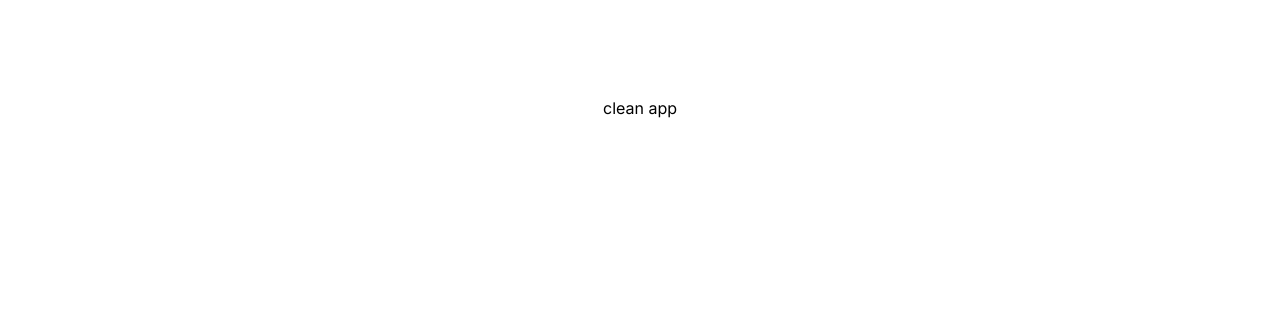
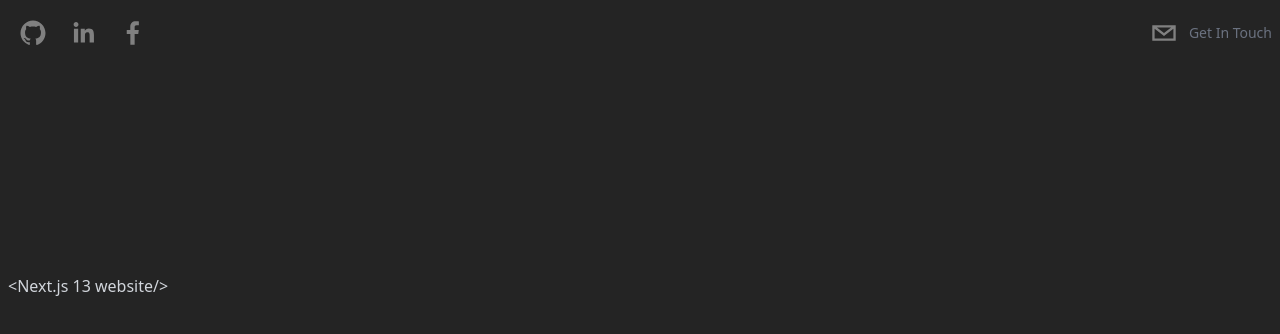
Before and after one commit to moe-9dtech/my-web, a Next.js app: page / in a window 1280 px wide. Shown: the top 334 px of the page. Built offline with nearby package versions, Linux system fonts and the light colour scheme.

Commit message:
header done

```diff
--- /dev/null
+++ b/app/components/header.tsx
@@ -0,0 +1,12 @@
+import Socials from "@/user-components/social";
+import React from "react";
+
+type Props = {};
+
+export default function Header({}: Props) {
+  return (
+    <header className="sticky top-0 flex justify-between p-2 max-w-7xl mx-auto z-20 ">
+      <Socials/>
+    </header>
+  );
+}
--- /dev/null
+++ b/app/components/hero.tsx
@@ -0,0 +1,15 @@
+import Circles from '@/user-components/circles'
+import Typer from '@/user-components/typer'
+import React from 'react'
+
+type Props = {}
+
+export default function Hero({}: Props) {
+
+return (
+    <div>
+        <Circles/>
+        <Typer/>
+    </div>
+  )
+}
--- a/app/layout.tsx
+++ b/app/layout.tsx
@@ -1,8 +1,6 @@
+import Header from './components/header'
 import './globals.css'
 import type { Metadata } from 'next'
-import { Inter } from 'next/font/google'
-
-const inter = Inter({ subsets: ['latin'] })
 
 export const metadata: Metadata = {
   title: 'Create Next App',
@@ -16,7 +14,10 @@ export default function RootLayout({
 }) {
   return (
     <html lang="en">
-      <body className={inter.className}>{children}</body>
+      <body className='bg-[rgb(36,36,36)] h-screen text-gray-300'>
+        <Header/>
+        {children}
+      </body>
     </html>
   )
 }
--- a/app/page.tsx
+++ b/app/page.tsx
@@ -1,9 +1,21 @@
 import Image from 'next/image'
+import Hero from './components/hero'
 
 export default function Home() {
   return (
-    <main className="flex min-h-screen flex-col items-center justify-between p-24">
-      <p>clean app</p>
+    <main className="max-w-7xl mx-auto p-2">
+      {/* Hero */}
+      <Hero/>
+
+      {/* About */}
+
+      {/* Eperience */}
+
+      {/* Skills */}
+
+      {/* Projects */}
+
+      {/* Contact Me */}
     </main>
   )
 }
--- a/package.json
+++ b/package.json
@@ -15,10 +15,13 @@
     "autoprefixer": "10.4.14",
     "eslint": "8.46.0",
     "eslint-config-next": "13.4.12",
+    "framer-motion": "^10.15.0",
     "next": "13.4.12",
     "postcss": "8.4.27",
     "react": "18.2.0",
     "react-dom": "18.2.0",
+    "react-simple-typewriter": "^5.0.1",
+    "react-social-icons": "^5.15.0",
     "tailwindcss": "3.3.3",
     "typescript": "5.1.6"
   }
--- a/tailwind.config.js
+++ b/tailwind.config.js
@@ -4,6 +4,7 @@ module.exports = {
     './pages/**/*.{js,ts,jsx,tsx,mdx}',
     './components/**/*.{js,ts,jsx,tsx,mdx}',
     './app/**/*.{js,ts,jsx,tsx,mdx}',
+    './user-components/**/*.{js,ts,jsx,tsx,mdx}',
   ],
   theme: {
     extend: {
--- /dev/null
+++ b/user-components/circles.tsx
@@ -0,0 +1,15 @@
+import React from 'react'
+
+type Props = {}
+
+export default function Circles({}: Props) {
+  return (
+    <div>
+        <div className='border border-gray-500 animate-ping rounded-full h-[200px] w-[200px]'/>
+        <div />
+        <div />
+        <div />
+        <div />
+    </div>
+  )
+}
--- /dev/null
+++ b/user-components/social.tsx
@@ -0,0 +1,68 @@
+"use client";
+import React from "react";
+import { SocialIcon } from "react-social-icons";
+import { motion } from 'framer-motion';
+
+type Props = {};
+
+export default function Socials({}: Props) {
+  return (
+    <>
+      <motion.div
+      initial={{
+        opacity: 0,
+        x: -500,
+        scale: 0,
+      }}
+      animate={{
+        opacity: 1,
+        x: 0,
+        scale: 1
+      }}
+      transition={{
+        duration: 1.5
+      }}
+       className="flex flex-row items-center">
+        <SocialIcon
+          url="https://www.github.com/moe-moaid"
+          bgColor="transparent"
+          fgColor="gray"
+        />
+        <SocialIcon
+          url="https://www.linkedin.com/in/mohammad-moaid"
+          bgColor="transparent"
+          fgColor="gray"
+        />
+        <SocialIcon
+          url="https://www.facebook.com/mohammad.moaid"
+          bgColor="transparent"
+          fgColor="gray"
+        />
+      </motion.div>
+
+      <motion.div
+      initial={{
+        opacity: 0,
+        x: 500,
+        scale: 0
+      }}
+      animate={{
+        opacity: 1,
+        x: 0,
+        scale: 1
+      }}
+      transition={{
+        duration: 1.5
+      }}
+      className="cursor-pointer flex flex-row items-center">
+        <SocialIcon
+          className="cursor-pointer"
+          network="email"
+          fgColor="gray"
+          bgColor="transparent"
+        />
+        <p className="capitalize hidden md:inline-flex text-gray-500 text-sm">get in touch</p>
+      </motion.div>
+    </>
+  );
+}
--- /dev/null
+++ b/user-components/typer.tsx
@@ -0,0 +1,19 @@
+"use client";
+import React from 'react'
+import { Cursor, useTypewriter } from "react-simple-typewriter";
+
+type Props = {}
+
+export default function Typer({}: Props) {
+    const [text, count] = useTypewriter({
+        words:["coffee, coding, chess", "<Next.js 13 website/>"],
+        loop: true,
+        delaySpeed: 2000,
+    });
+  return (
+    <h1>
+        <span>{text}</span>
+        <Cursor cursorColor='#D3FBD8'/>
+    </h1>
+  )
+}
```
Also changed, not shown: 1 other file (tests, documents, lock files or other folders).
